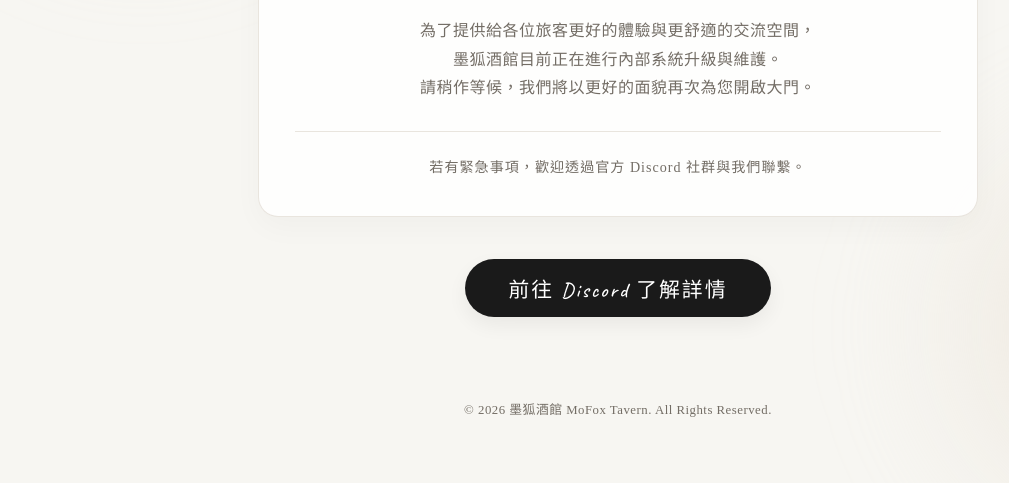
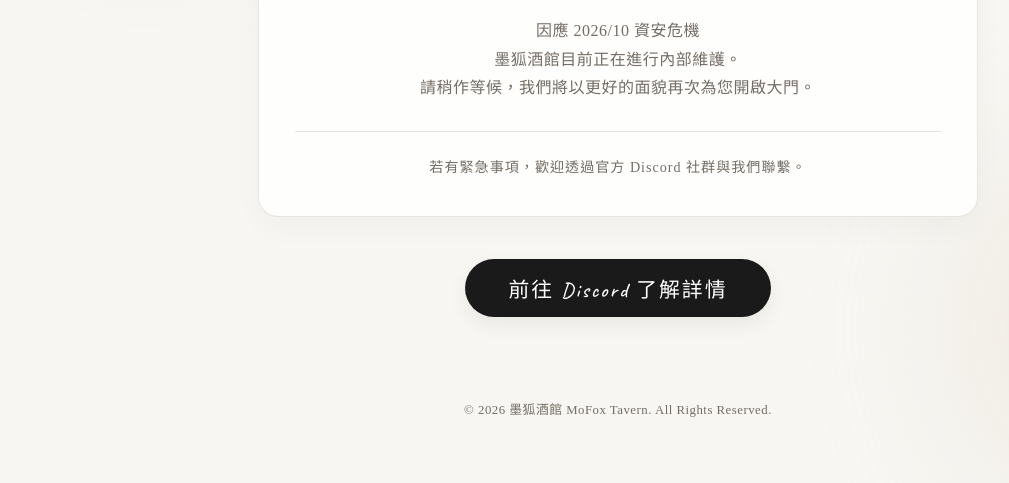
Before and after one commit to git-chenyichen/mofox-site, a plain HTML site: page maintenance/index.html in a window 1280 px wide. Shown: the part 431-914 px from the top of the page, without its empty margins (22-1031 px from the left). Drawn offline with Linux system fonts and the light colour scheme.

Commit message:
Update index.html

```diff
--- a/maintenance/index.html
+++ b/maintenance/index.html
@@ -272,8 +272,8 @@
             <div class="status-badge">SYSTEM MAINTENANCE</div>
             <h2>酒館暫時歇業整修中</h2>
             <p class="intro-text">
-                為了提供給各位旅客更好的體驗與更舒適的交流空間，<br>
-                墨狐酒館目前正在進行內部系統升級與維護。<br>
+                因應 2026/10 資安危機<br>
+                墨狐酒館目前正在進行內部維護。<br>
                 請稍作等候，我們將以更好的面貌再次為您開啟大門。
             </p>
             <div class="footer-note">若有緊急事項，歡迎透過官方 Discord 社群與我們聯繫。</div>
```
